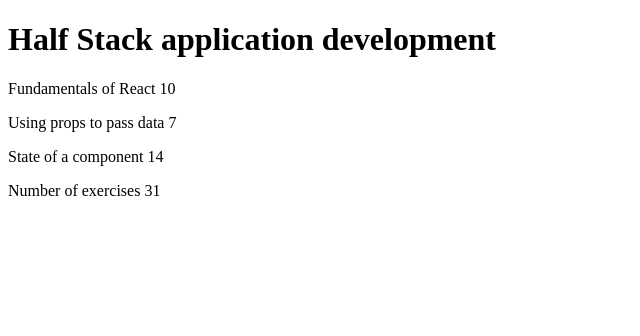
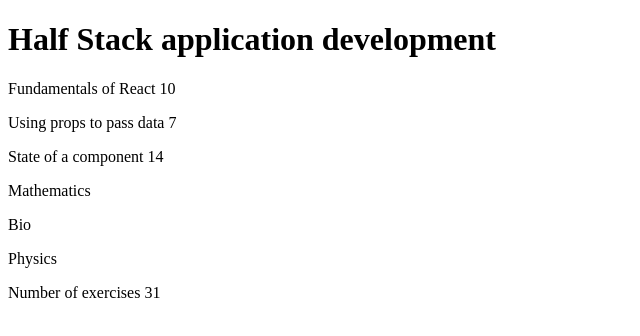
Before and after one commit to AmahleZuma/fullstackOpenPart1, a React (Vite) app: page / in a window 1280 px wide. Shown: the top 336 px of the page, without its empty margins (0-640 px from the left). Built offline with nearby package versions, Linux system fonts and the light colour scheme.

Commit message:
Doing drills on props, tryna understand it

```diff
--- a/src/App.jsx
+++ b/src/App.jsx
@@ -27,20 +27,27 @@
   );
 }
 
-// function Content(props) {
-//   console.log(props)
-//   return(
-//     <>
-//       <p>{props.part1} {props.exercises1}</p>
-//       <p>{props.part2} {props.exercises2}</p>
-//       <p>{props.part3} {props.exercises3}</p>
-//     </>
-//   )
-// }
-
 function Total(props) {
   return (
     <p>Number of exercises {props.exercises1 + props.exercises2 + props.exercises3}</p>
+  )
+}
+
+function Mod(props) {
+  return(
+    <p>{props.mod}</p>
+  )
+}
+
+function Modules(props) {
+  console.log(props)
+  return(
+    <>
+      <Mod mod={props.module1}/>
+      <Mod mod={props.module2}/>
+      <Mod mod={props.module3}/>
+    </>
+
   )
 }
 
@@ -53,6 +60,9 @@
   const exercises2 = 7
   const part3 = 'State of a component'
   const exercises3 = 14
+  const module1 = 'Mathematics'
+  const module2 = 'Bio'
+  const module3 = 'Physics'
 
 
   return (
@@ -62,6 +72,7 @@
       <Content part1={part1} exercises1={exercises1}
       part2={part2} exercises2={exercises2}
       part3={part3} exercises3={exercises3}/>
+      <Modules module1={module1} module2={module2} module3={module3} />
       <Total exercises1={exercises1} exercises2={exercises2} exercises3={exercises3}/>
     </div>
 
```
